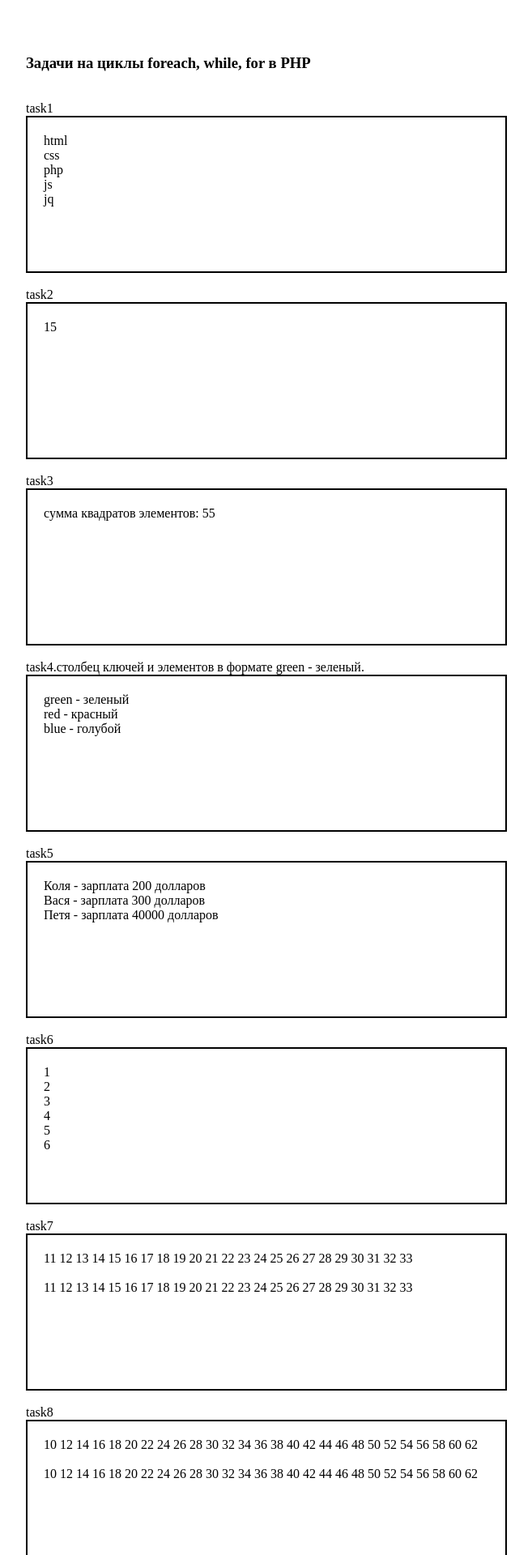
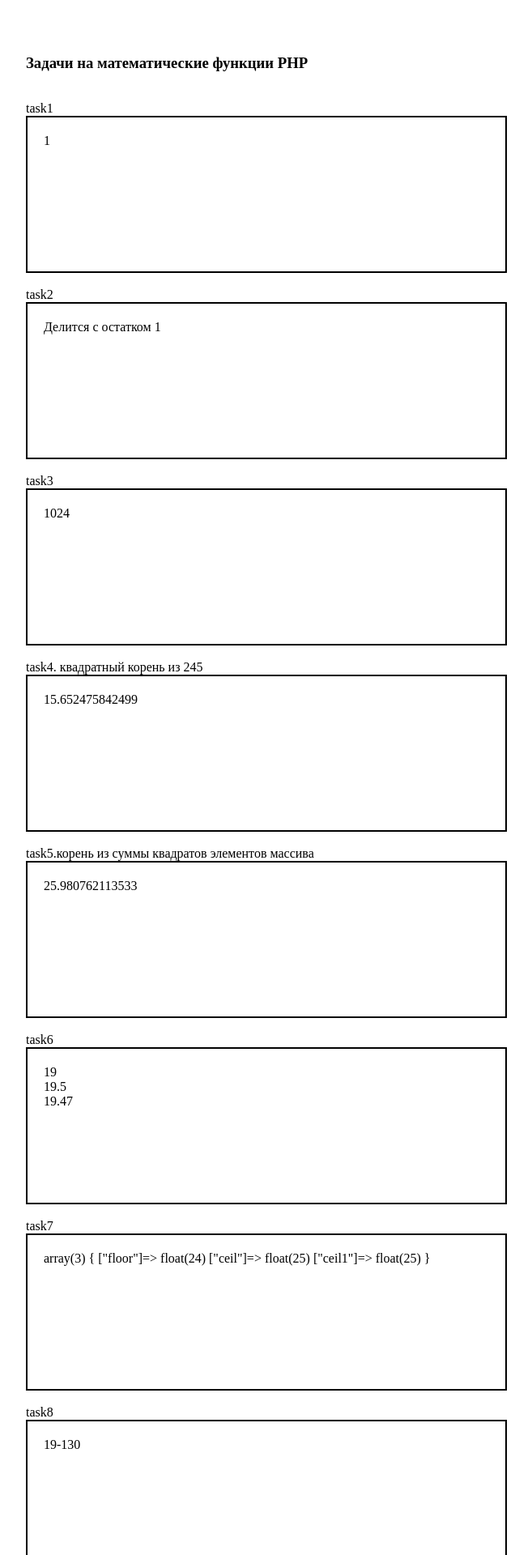
Before and after one commit to PeterKapitonov/php-labwork, a PHP site: page / in a window 1280 px wide. Shown: the top 1920 px of the page at 81% size, without its empty margins (16-673 px from the left). Run offline with PHP 8.4, Linux system fonts and the light colour scheme.

Commit message:
lesson6.Задачи на математические функции PHP

```diff
--- a/index.php
+++ b/index.php
@@ -10,11 +10,10 @@
 	<?php
 
 //----------------------------------------------------TASK1
-	echo '<h3>Задачи на циклы foreach, while, for в PHP</h3><br><span>task1</span><div class="window">';
-		$arr = array('html', 'css', 'php', 'js', 'jq');
-		foreach ($arr as $elem) {
-			echo $elem.'<br>';
-		}
+	echo '<h3>Задачи на математические функции PHP</h3><br><span>task1</span><div class="window">';
+		$a = 10;
+		$b = 3;
+		echo $a % $b;
 	echo '</div><br>';
 
 
@@ -22,12 +21,15 @@
 //--------------------------------------------------TASK2
 	echo '<span>task2</span><div class="window">';
 
-		$arr = array(1, 2, 3, 4, 5);
-		$result = 0;
-		foreach ($arr as $elem) {
-			$result += $elem;
+		$a = 10;
+		$b = 3;
+		$c = $a % $b;
+
+		if ($c == 0) {
+			echo 'Делится, результат деления: ' . ($a / $b);
+		} else {
+			echo 'Делится с остатком '.$c;
 		}
-		echo $result;
 
 	echo '</div><br>';
 
@@ -35,186 +37,95 @@
 
 //----------------------------------------------------TASK3
 	echo '<span>task3</span><div class="window">';
-		$arr = array(1, 2, 3, 4, 5);
-		$result = 0;
-		foreach ($arr as $elem) {
-			$result += $elem * $elem;
-		}
-		echo 'cумма квадратов элементов: '.$result;
+		$st = pow(2, 10);
+		echo $st;
 	echo '</div><br>';
 
 
 
 //----------------------------------------------------TASK4
-	echo '<span>task4.столбец ключей и элементов в формате green - зеленый.</span><div class="window">';
-		$arr = array('green'=>'зеленый', 'red'=>'красный','blue'=>'голубой');
-		foreach ($arr as $key=>$elem) {
-			echo $key.' - '.$elem.'<br>';
-		}
+	echo '<span>task4. квадратный корень из 245</span><div class="window">';
+		$sqrt = sqrt(245);
+		echo $sqrt;
 	echo '</div><br>';
 
 
 
 //----------------------------------------------------TASK5
-	echo '<span>task5</span><div class="window">';
-		$arr = array('Коля'=>'200', 'Вася'=>'300','Петя'=>'40000');
-		foreach ($arr as $key=>$elem) {
-			echo $key.' - зарплата '.$elem.' долларов<br>';
+	echo '<span>task5.корень из суммы квадратов  элементов массива</span><div class="window">';
+		$arr = array(4, 2, 5, 19, 13, 0, 10);
+		$sum = 0;
+
+		foreach ($arr as $elem) {
+			$sum += $elem * $elem;
 		}
+
+		$result = sqrt($sum);
+		echo $result;
 	echo '</div><br>';
 
 //----------------------------------------------------TASK6
 	echo '<span>task6</span><div class="window">';
-		$i = 1;
-		while ($i <= 6) {
-			echo $i.'<br>';
-			$i++;
-		}
+		$sqrt = sqrt(379);
+
+		echo round($sqrt).'<br>'; //округление до целых
+		echo round($sqrt, 1).'<br>'; //округление до десятых
+		echo round($sqrt, 2).'<br>'; //округление до сотых
 	echo '</div><br>';
 
 //----------------------------------------------------TASK7
 	echo '<span>task7</span><div class="window">';
-		$i = 11;
-		while ($i <= 33) {
-			echo $i.' ';
-			$i++;
-		}
-		echo '<br><br>';
-
-		for ($i = 11; $i <= 33; $i++) {
-			echo $i.' ';
-		}
+		$sqrt = sqrt(587);
+		$arr = array('floor'=>floor($sqrt), 'ceil'=>ceil($sqrt), 'ceil1'=>ceil($sqrt));
+		var_dump($arr);
 	echo '</div><br>';
 
 
 //----------------------------------------------------TASK8
 	echo '<span>task8</span><div class="window">';
-		$i = 10;
-		while ($i <= 63) {
-			echo $i.' ';
-			$i+=2;
-		}
-		echo '<br><br>';
-
-		for ($i = 10; $i <= 63; $i+=2) {
-			echo $i.' ';
-		}
+		$arr = array(4, -2, 5, 19, -130, 0, 10);
+		echo max($arr); //максимальное значение
+		echo min($arr); //минимальное значение
 	echo '</div><br>';
 
 
 
 //----------------------------------------------------TASK9
 	echo '<span>task9</span><div class="window">';
-		$i = 1;
-		$sum=0;
-		while ($i <= 63) {
-			$sum+=$i;
-			$i+=1;
-		}
-		echo 'сумма '.$sum.'<br><br>';
-
-		$sum=0;
-		for ($i = 1; $i <= 63; $i+=1) {
-			$sum+=$i;
-		}
-		echo 'сумма '.$sum.'<br><br>';
+		echo mt_rand(1, 100);
 	echo '</div><br>';
 
 
 
 //----------------------------------------------------TASK10
 	echo '<span>task10</span><div class="window">';
-		$arr = array(2, 5, 9, 15, 0, 4);    //вывод числа из массива с условием
-		foreach ($arr as $elem) {
-			if ($elem > 3 and $elem < 10) {
-				echo $elem.'<br>';
-			}
+		$arr = array();
+		for ($i = 1; $i <= 10; $i++) {
+			$arr[] = mt_rand(1, 100);
 		}
+		var_dump($arr);
 	echo '</div><br>';
 
 //----------------------------------------------------TASK11
 	echo '<span>task11</span><div class="window">';
-		$sum = 0;
-		$arr = array(2, -5, -9, 15, 11, -4);  //cумма положительных элементов
-		foreach ($arr as $elem) {
-			if ($elem > 0) {
-				$sum += $elem;
-			}
-		}
-	echo $sum.'</div><br>';
+		$a = 20;
+		$b = 24;
+		echo abs($a-$b);
+	echo '</div><br>';
 
 //----------------------------------------------------TASK12
 	echo '<span>task12</span><div class="window">';
-		$arr = array(1, 2, 5, 9, 4, 13, 4, 10);
+		$result = array();
+		$arr = array(1, 2, -1, -2, 3, -3);
+
 		foreach ($arr as $elem) {
-			if ($elem == 4 ) {
-				echo 'Есть!';
-				break; //выйдем из цикла
-			}
+			$result[] = abs($elem);
 		}
+
+		var_dump($result);
 	echo '</div><br>';
 
-//----------------------------------------------------TASK13
-	echo '<span>task13</span><div class="window">';
-		$arr = array('10', '20', '30', '50', '235', '3000'); // элементы массива которые начинаются на 1,2,5
-		foreach ($arr as $elem) {
-			if ($elem[0] == '1' or $elem[0] == '2' or $elem[0] == '5') {
-				echo $elem.'<br>';
-			}
-		}
-	echo '</div><br>';
 
-//----------------------------------------------------TASK14
-	echo '<span>task14</span><div class="window">';
-		$arr = array(1, 2, 3, 4, 5, 6, 7, 8, 9);
-		$str = '';
-		foreach ($arr as $elem) {
-			$str .= '-'.$elem;
-		}
-		echo $str.'-';
-	echo '</div><br>';
-
-//----------------------------------------------------TASK15
-	echo '<span>task15</span><div class="window">';
-		$arr = array('пн', 'вт', 'ср', 'чт', 'пт', 'сб', 'вс');//выделение суб и воск жирным
-
-		foreach ($arr as $key=>$elem) {
-			if ($key == 5 or $key == 6) {
-				echo '<b>'.$elem.'</b><br>';
-			} else {
-				echo $elem.'<br>';
-			}
-		}
-	echo '</div><br>';
-
-//----------------------------------------------------TASK16
-	echo '<span>task16</span><div class="window">';
-		$arr = array('пн', 'вт', 'ср', 'чт', 'пт', 'сб', 'вс');
-		$day = 4; //пусть сегодня второй день
-
-		foreach ($arr as $key=>$elem) {
-			if ($key == $day) {
-				echo '<i>'.$elem.'</i><br>';
-			} else {
-				echo $elem.'<br>';
-			}
-		}
-	echo '</div><br>';
-
-//----------------------------------------------------TASK19
-	echo '<span>task19</span><div class="window">';
-		$num = 1000;
-		$i = 0;
-		while ($num > 50) {
-			$num /= 2;
-			$i++;
-		}
-
-		echo $i.'<br>'; //кол-во итераций
-		echo $num; //число, которое получилось
-
-		echo $result;
-	echo '</div><br>';
 ?>
 </body>
 </html>
```
